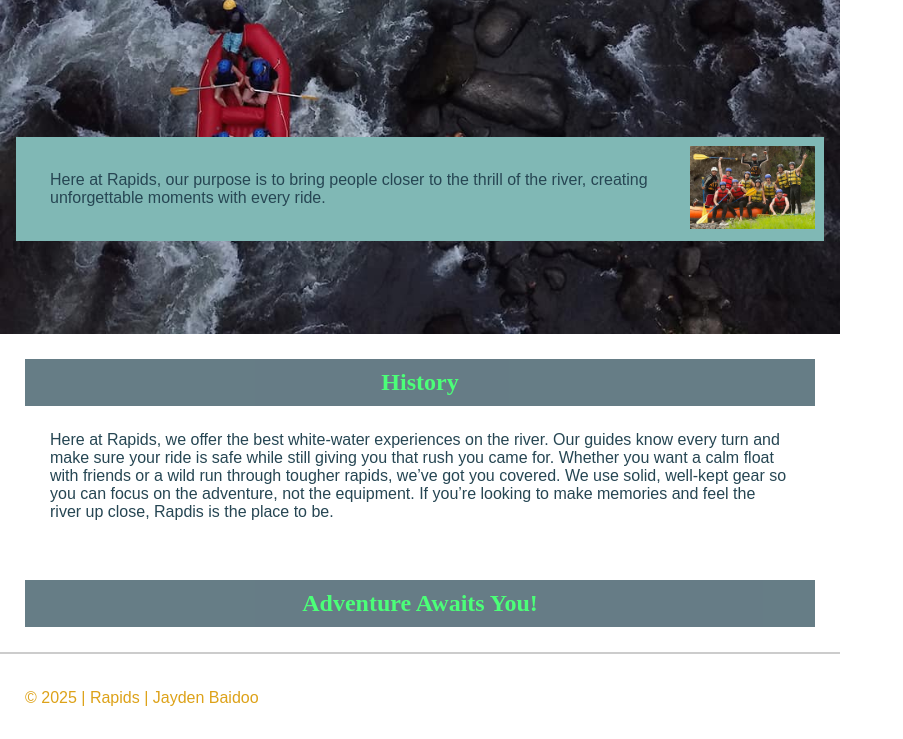
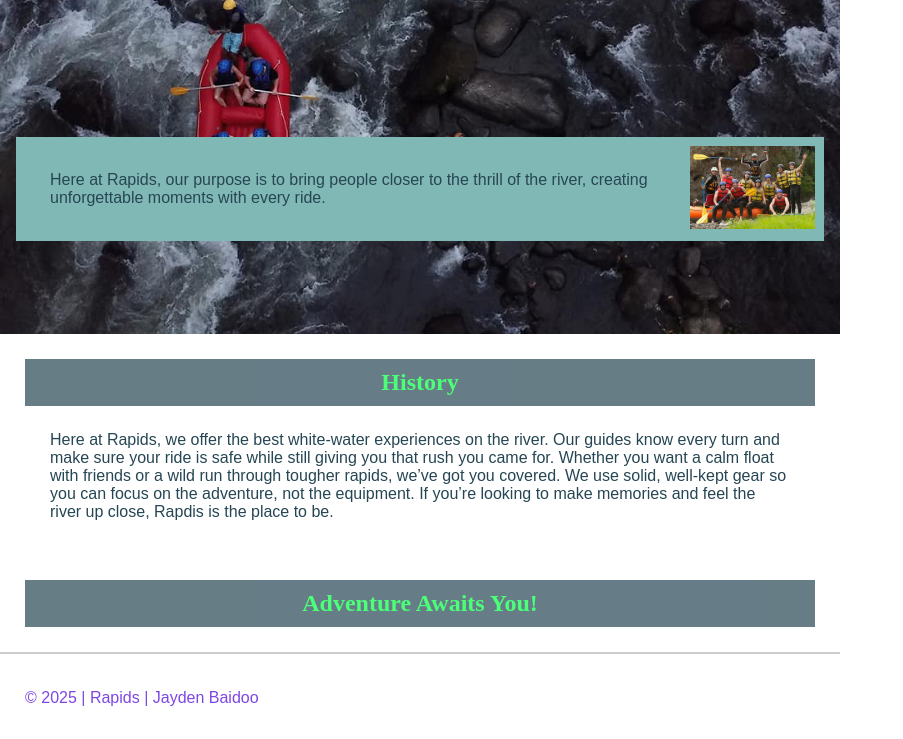
Before and after one commit to jayde2557/wdd130, a plain HTML site: page wwr/about.html in a window 1280 px wide. Shown: the part 437-1176 px from the top of the page, without its empty margins (0-903 px from the left). Drawn offline with Linux system fonts and the light colour scheme.

Commit message:
week-03-ver2.5

```diff
--- a/wwr/styles/rafting.css
+++ b/wwr/styles/rafting.css
@@ -2,7 +2,7 @@
     --primary-color: #1e4c00;
     --secondary-color: #80b8b5;
     --accent1-color: #264653;
-    --accent2-color: #dda219;
+    --accent2-color: #7e47e4;
     --heading-font: "Times New Roman", "Georgia", serif;
     --body-font: Arial, Helvetica, sans-serif;
 }
```
